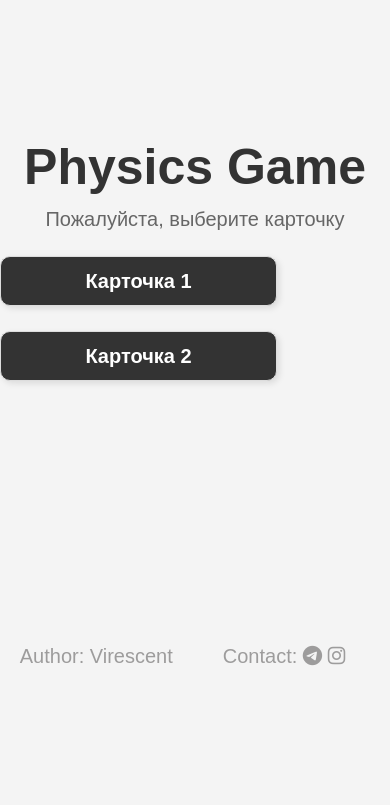
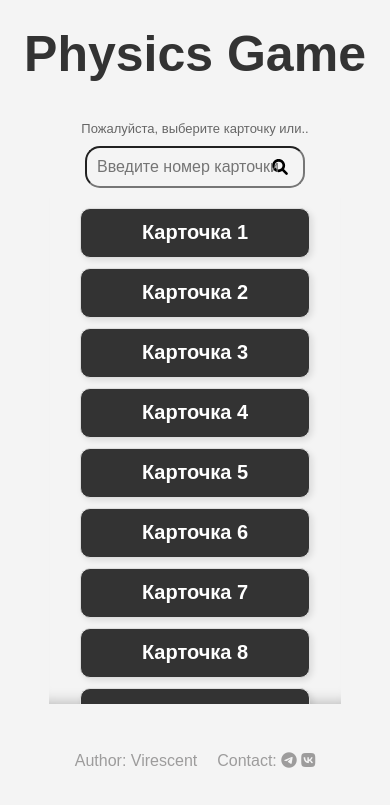
Before and after one commit to virescentt/Physics-Game, a website: page index.html in a window 390 px wide. Drawn offline with nearby package versions, Linux system fonts and the light colour scheme.

Commit message:
Almost done with index adaptive. Search is a bit difficult. Now lets move on the cards.

```diff
--- a/css/media.css
+++ b/css/media.css
@@ -0,0 +1,97 @@
+@media screen and (max-width: 869px) {
+
+    .cards-container {
+        gap: 10px;
+      }
+
+    .card {
+        width: 12.5rem;
+    }
+
+      #searchInput {
+        width: 340px;
+        padding: 10px;
+        font-size: 16px;
+    }
+
+  }
+
+@media screen and (max-width: 592px) {
+
+    .cards-container {
+        max-height: 60vh; /* Ограничиваем высоту */
+        overflow-y: auto; /* Прокрутка по вертикали */
+        padding: 10px;
+        gap: 5px;
+        width: 60%;
+        box-shadow: inset 0 -15px 15px -15px rgba(0, 0, 0, 0.3);
+      }
+
+    .search-container {
+        padding: 0 1.25rem 0.5rem;
+    }
+
+      #searchInput {
+        width: 262px;
+        padding: 10px;
+        font-size: 16px;
+    }
+
+    .home-p {
+       font-size: small;
+       margin: 1.25rem 0 0.5rem;
+      }
+
+    .author {
+        margin-right: 10px;
+    }
+
+    .contacts {
+        margin-left: 10px;
+    }
+
+
+  }
+
+@media screen and (max-width: 530px) {
+
+    .cards-container {
+        gap: 10px;
+      }
+
+    .card {
+        width: 11.5rem;
+    }
+
+      #searchInput {
+        width: 220px;
+        padding: 10px;
+        font-size: 16px;
+    }
+
+  }
+
+@media screen and (max-width: 425px) {
+
+    .cards-container {
+        width: 75%;
+        }
+}
+
+@media screen and (max-width: 343px) {
+
+    .home-title {
+        font-size: 2rem;
+    }
+
+    .card {
+        width: 9rem;
+    }
+
+    #searchInput {
+        width: 180px;
+        padding: 10px;
+        font-size: 16px;
+    }
+
+  }
--- a/css/styles.css
+++ b/css/styles.css
@@ -1,4 +1,8 @@
 @import '../node_modules/animate.css/animate.min.css';
+
+* {
+    box-sizing: border-box;
+}
 
 html {
   font-size: 20px; /* 1rem = ??px. Меняйте это значение для масштабирования */
@@ -40,12 +44,12 @@ hr {
   max-width: 75rem;
   margin: 0 auto;
   align-items: center;
-  box-sizing: border-box;
-  min-height: 100vh;
+  height: 100vh;
   padding: 1.25rem 0;
 }
 
 .home-container {
+  max-width: 50rem;
   text-align: center;
   display: flex;
   align-items: center;
@@ -62,10 +66,31 @@ hr {
   margin-bottom: 1.25rem;
 }
 
-.card-container {
+
+.search-container {
+    padding: 0 1.25rem 0.5rem;
+    width: 80%;
+}
+
+#searchInput {
+    width: 40%;
+    padding: .625rem;
+    font-size: 1em;
+    border-radius: 15px;
+    background: url('../img/search-icon.svg') no-repeat right 15px center;
+    background-size: 16px; /* Размер иконки */
+}
+
+
+.cards-container {
   display: flex;
   flex-wrap: wrap;
   gap: 1.25rem;
+  padding: .625rem 1.5625rem;
+  justify-content: space-around;
+  max-height: 31.25rem;
+  overflow-y: auto;
+  box-shadow: inset 0 -15px 15px -15px rgba(0, 0, 0, 0.3);
 }
 
 .card {
@@ -82,11 +107,22 @@ hr {
 .footer {
   display: flex;
   align-items: center;
-  justify-content: center;
-  gap: 1.25rem;
+  /* gap: 1.25rem; */
   width: 100%;
   color: rgb(157, 156, 156);
-  height: 100px;
+  height: 6.25rem;
+  font-size: medium;
+  text-align: center;
+  justify-content: center;
+  font-size: medium;
+}
+
+.author {
+    margin-right: 10px;
+}
+
+.contacts {
+    margin-left: 10px;
 }
 
 
@@ -167,6 +203,10 @@ hr {
   font-weight: lighter;
 }
 
+.home-p {
+    margin: 1.25rem 0 0.5rem;
+}
+
 .task-navbar_item.back-link:hover {
   color: #000000;
   transform: translateX(.3125rem);
@@ -200,6 +240,7 @@ button, .card {
   background-color: #333333;
   color: white;
   font-weight: bold;
+  display: inline-block;
 }
 
 button:hover, .card:hover {
@@ -243,7 +284,6 @@ a i:hover {
   color: white;
   margin: 1.25rem 0 0;
   width: 50%;
-  display: inline-block;
   font-size: medium;
 }
 
--- /dev/null
+++ b/css/vendors.css
@@ -0,0 +1,23 @@
+/* Стилизация полосы прокрутки */
+::-webkit-scrollbar {
+    width: 5px; /* Ширина вертикальной полосы прокрутки */
+    height: 12px; /* Высота горизонтальной полосы прокрутки */
+}
+
+/* Стилизация "ползунка" (т.е. части, по которой можно тянуть) */
+::-webkit-scrollbar-thumb {
+    background-color: rgba(0, 0, 0, 0.3); /* Цвет ползунка */
+    border-radius: 10px; /* Скругление углов */
+    border: 3px solid rgba(0, 0, 0, 0); /* Добавляем внутренний отступ */
+}
+
+/* Когда ползунок находится в состоянии hover */
+::-webkit-scrollbar-thumb:hover {
+    background-color: rgba(0, 0, 0, 0.5); /* Цвет ползунка при наведении */
+}
+
+/* Стилизация "фона" полосы прокрутки (основной фон) */
+::-webkit-scrollbar-track {
+    background-color: rgba(0, 0, 0, 0.1); /* Светлый фон для полосы прокрутки */
+    border-radius: 10px; /* Скругление углов */
+}
--- a/index.html
+++ b/index.html
@@ -7,36 +7,31 @@
   <link href="https://cdnjs.cloudflare.com/ajax/libs/font-awesome/6.5.1/css/all.min.css" rel="stylesheet">
   <link rel="stylesheet" href="css/styles.css">
   <link rel="shortcut icon" href="img/what.jpg" type="image/x-icon">
+  <link rel="stylesheet" href="css/media.css">
+  <link rel="stylesheet" href="css/vendors.css">
 </head>
-<style>
-    .container {
-  max-width: 1200px;
-  margin: 0 auto;
-}
-</style>
 <body>
     <div class="container home-container">
 
-        <div class="">
 
         <h1 class="home-title">Physics Game</h1>
-        <p class="home-p">Пожалуйста, выберите карточку</p>
+        <p class="home-p">Пожалуйста, выберите карточку или..</p>
 
+        <div class="search-container">
+          <input type="text" maxlength="2"
+          oninput="this.value = this.value.replace(/[^0-9]/g, '')" id="searchInput" placeholder="Введите номер карточки">
+          <!-- <i class="fa-solid fa-magnifying-glass"></i> -->
+        </div>
 
-        <div class="card-container">
+        <div id="cardsContainer" class="cards-container">
           <!-- <div class="card" onclick="redirectToCard(1)">Карточка 1</div> -->
-          <a href="card-1.html">
-              <div class="card">
-                  Карточка 1
-              </div>
-          </a>
-
-          <a href="card-2.html">
-              <div class="card">
-                  Карточка 2
-              </div>
-          </a>
-        </div>
+           <!-- это необходимо потому что иначе функция будет неопределенной из-за того что вызывается раньше подключения скрипта -->
+          <script>
+            document.addEventListener('DOMContentLoaded', () => {
+                homeCardGeneration();
+            });
+        </script>
+        <!-- </div> -->
 
         </div>
 
@@ -46,19 +41,20 @@
             </p>
             <p class="contacts">
                 <div class="social">
-
+                 Contact:
                 <a href="https://t.me/zwargx" target="_blank">
-                    Contact: <i class="fab fa-telegram"></i>
+                   <i class="fab fa-telegram"></i>
                 </a>
                 <a href="https://vk.com/zwargx" target="_blank">
-                 <i class="fab fa-instagram"></i>
+                 <i class="fab fa-vk social"></i>
                 </a>
 
                 </div>
             </p>
-        </footer>
+        </fo/oter>
     </div><!-- .container -->
-  <script src=js/scripts.js"></script>
+  <script src="js/scripts.js"></script>
+  <script src="js/search.js"></script>
 </body>
 </html>
 
--- a/js/scripts.js
+++ b/js/scripts.js
@@ -178,7 +178,7 @@ function closeModal(resultElementId = 'resultSection', fromWhom = 'button') {
 }
 
 
-var formulaBtn = document.getElementById("showFormulaBtn");
+const formulaBtn = document.getElementById("showFormulaBtn");
 console.log(formulaBtn);
 formulaBtn.addEventListener("click", () => {
   console.log('Hmm.. But you have clicked my bro');
@@ -273,6 +273,35 @@ function triggerCelebration() {
   });
 
 }
+
+function homeCardGeneration () {
+
+    const cardsContainer = document.getElementById('cardsContainer');
+
+    console.log('погнаЛИИИ');
+    // Генерация карточек
+
+    for (let i = 1; i <= 30; i++) {
+        // Шаблон HTML с динамическим номером
+        const cardHTML = `
+            <a href="cards/card-${i}.html">
+                <div class="card" data-id="${i}">
+                    Карточка ${i}
+                </div>
+            </a>
+        `;
+
+        // Создаем временный элемент, чтобы вставить HTML
+        const tempDiv = document.createElement('div');
+        tempDiv.innerHTML = cardHTML;
+
+        // Добавляем карточку в контейнер
+        cardsContainer.appendChild(tempDiv.firstElementChild);
+    }
+
+}
+
+
 //
 // function validateAndShowAnswer(calcFunction, paramNames, resultElementId) {
 //   const inputs = document.querySelectorAll('input');
--- /dev/null
+++ b/js/search.js
@@ -0,0 +1,35 @@
+// Для поиска
+// document.getElementById('searchInput').addEventListener('keydown', function (event) {
+//     const query = this.value;
+//     console.log('ну я впрочем смотрю, но ничего не вижу!!');
+// });
+
+/* Event listener */
+const author = document.querySelector("author");
+console.log(author);
+
+auhor.addEventListener('click', function () {
+    console.log('Да, я Virescent');
+});
+
+/* Function */
+function doThing(){
+   alert('Horray! Someone wrote!');
+}
+
+document.getElementById('searchInput').addEventListener('input', function () {
+    const query = this.value;
+    const cards = document.querySelectorAll('.card');
+    console.log('ну я впрочем смотрю, но ничего не вижу!!');
+    cards.forEach(card => {
+
+        const id = card.getAttribute('data-id');
+
+        // Проверяем совпадение с query и показываем/скрываем
+        if (id.startsWith(query)) {
+            card.style.display = 'block';
+        } else {
+            card.style.display = 'none';
+        }
+    });
+});
```
Also changed, not shown: cards/card-1.html (renamed from card-1.html, +5 -3 lines), cards/card-2.html (renamed from card-2.html), img/search-icon.svg (added).
